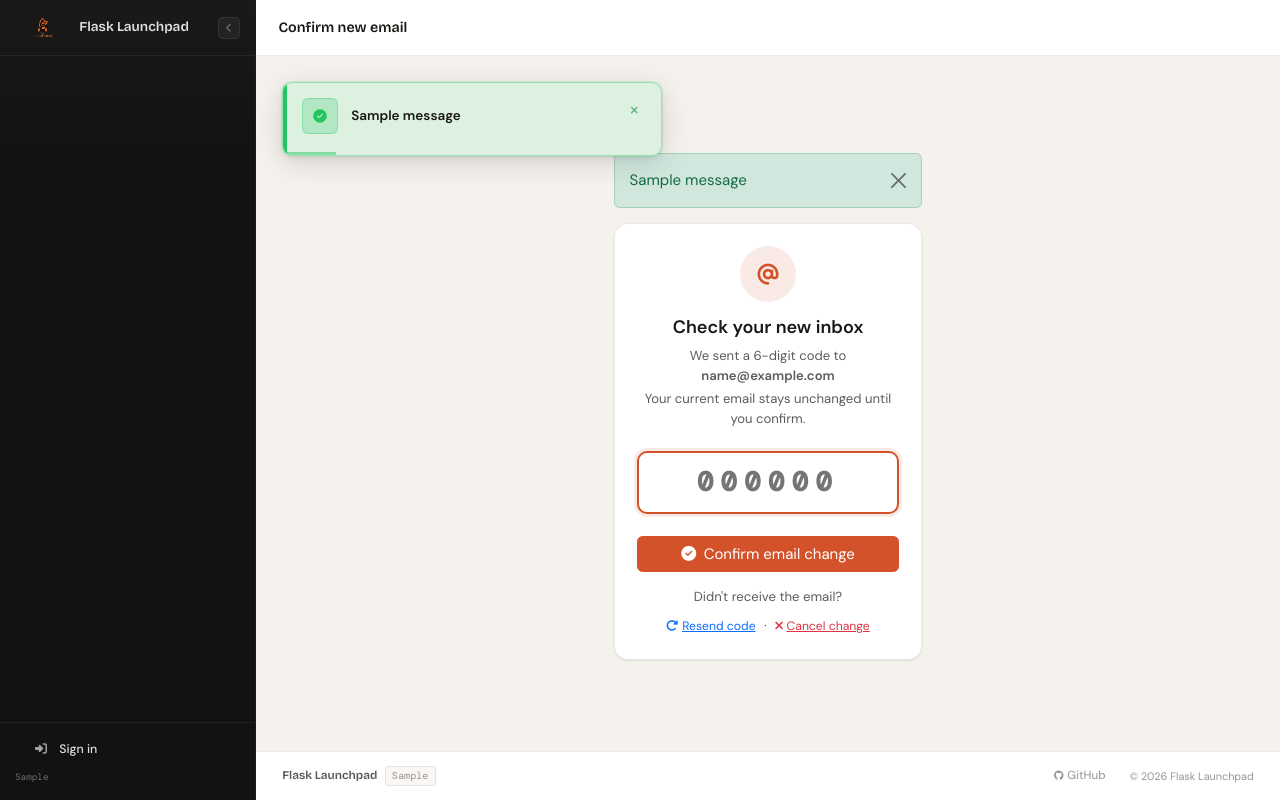
After one commit to ecrou-exact/flask-launchpad, a Python web app: template app/templates/account/verify_email_change.html in a window 1280 px wide. The commit adds this page. Run offline with Jinja, Linux system fonts and the light colour scheme; the template is opened without the code that fills it: most values are stand-ins (such as "Sample title", 1, 10 or a date in 2020); one stand-in notice (Sample message) is shown.

Commit message:
add: [account] implement email change verification process with pending email fields

```diff
--- a/app/core/db_class/user.py
+++ b/app/core/db_class/user.py
@@ -34,8 +34,11 @@ class User(UserMixin, db.Model):
     force_logout             = db.Column(db.Boolean,  default=False, nullable=False)
     session_version          = db.Column(db.Integer,  default=0,     nullable=False)
     last_seen_at             = db.Column(db.DateTime, nullable=True)
-    verification_token       = db.Column(db.String(8),  nullable=True)
+    verification_token       = db.Column(db.String(8),   nullable=True)
     verification_expires_at  = db.Column(db.DateTime,   nullable=True)
+    pending_email            = db.Column(db.String(128), nullable=True)
+    pending_email_token      = db.Column(db.String(8),   nullable=True)
+    pending_email_expires_at = db.Column(db.DateTime,    nullable=True)
 
     # ── Profile ──────────────────────────────────────────────
     bio             = db.Column(db.String(500), nullable=True)
--- /dev/null
+++ b/app/templates/account/verify_email_change.html
@@ -0,0 +1,170 @@
+{% extends 'base.html' %}
+{% block page_title %}Confirm new email{% endblock %}
+
+{% block head_extra %}
+<link rel="stylesheet" href="{{ url_for('static', filename='css/account/account.css') }}">
+<style>
+.verify-code-input {
+    font-family: var(--font-mono);
+    font-size: 1.8rem;
+    font-weight: 700;
+    letter-spacing: .5rem;
+    text-align: center;
+    border: 2px solid var(--border);
+    border-radius: var(--radius-md);
+    padding: .6rem 1rem;
+    background: var(--bg-surface);
+    color: var(--text-main);
+    width: 100%;
+    transition: border-color .15s;
+}
+.verify-code-input:focus {
+    outline: none;
+    border-color: var(--brand);
+    box-shadow: 0 0 0 3px var(--brand-dim);
+}
+.verify-icon {
+    width: 56px;
+    height: 56px;
+    border-radius: 50%;
+    background: var(--brand-dim);
+    color: var(--brand);
+    display: flex;
+    align-items: center;
+    justify-content: center;
+    font-size: 1.4rem;
+    margin: 0 auto 1rem;
+}
+</style>
+{% endblock %}
+
+{% block content %}
+<div class="page-wrapper" v-cloak>
+    <loading-bar :active="!page_is_loading"></loading-bar>
+    <div v-if="page_is_loading">
+
+        <div class="page-header">
+            <div>
+                <nav aria-label="breadcrumb">
+                    <ol class="breadcrumb mb-1">
+                        <li class="breadcrumb-item"><a href="/">Home</a></li>
+                        <li class="breadcrumb-item"><a href="{{ url_for('account.index') }}">Account</a></li>
+                        <li class="breadcrumb-item active">Confirm new email</li>
+                    </ol>
+                </nav>
+                <h1 class="page-title">Confirm new email</h1>
+            </div>
+        </div>
+
+        <div class="page-body">
+            <div class="row justify-content-center">
+                <div class="col-12 col-sm-9 col-md-7 col-lg-5 col-xl-4">
+
+                    {% with messages = get_flashed_messages(with_categories=true) %}
+                        {% for category, message in messages %}
+                        <div class="alert alert-{{ category }} alert-dismissible fade show mb-3" role="alert">
+                            {{ message }}
+                            <button type="button" class="btn-close" data-bs-dismiss="alert"></button>
+                        </div>
+                        {% endfor %}
+                    {% endwith %}
+
+                    <div class="card">
+                        <div class="card-body p-4">
+
+                            <div class="text-center mb-4">
+                                <div class="verify-icon">
+                                    <i class="fas fa-at"></i>
+                                </div>
+                                <h2 style="font-size:1.2rem;font-weight:700;margin:0 0 .5rem;">Check your new inbox</h2>
+                                <p class="text-muted small mb-0">
+                                    We sent a 6-digit code to<br>
+                                    <strong>{{ new_email }}</strong>
+                                </p>
+                                <p class="text-muted small mt-1 mb-0">
+                                    Your current email stays unchanged until you confirm.
+                                </p>
+                            </div>
+
+                            <form method="post" action="{{ url_for('account.verify_email_change') }}" autocomplete="off">
+                                <input type="hidden" name="csrf_token" value="{{ csrf_token() }}">
+
+                                <div class="mb-4">
+                                    <input type="text"
+                                           name="code"
+                                           id="code"
+                                           class="verify-code-input"
+                                           maxlength="6"
+                                           pattern="[0-9]{6}"
+                                           inputmode="numeric"
+                                           autocomplete="one-time-code"
+                                           placeholder="000000"
+                                           autofocus
+                                           required>
+                                </div>
+
+                                <div class="d-grid">
+                                    <button type="submit" class="btn btn-primary">
+                                        <i class="fas fa-circle-check me-2"></i>Confirm email change
+                                    </button>
+                                </div>
+                            </form>
+
+                            <div class="text-center mt-3">
+                                {% if expires_at %}
+                                <p class="text-muted small mb-2">
+                                    <i class="fas fa-clock me-1"></i>Code expires in 30 minutes.
+                                </p>
+                                {% endif %}
+
+                                <p class="text-muted small mb-2">Didn't receive the email?</p>
+                                <form method="post" action="{{ url_for('account.resend_email_change_verification') }}" class="d-inline me-2">
+                                    <input type="hidden" name="csrf_token" value="{{ csrf_token() }}">
+                                    <button type="submit" class="btn btn-link btn-sm p-0" style="font-size:.8125rem;">
+                                        <i class="fas fa-rotate-right me-1"></i>Resend code
+                                    </button>
+                                </form>
+                                <span class="text-muted small">·</span>
+                                <form method="post" action="{{ url_for('account.cancel_email_change') }}" class="d-inline ms-2">
+                                    <input type="hidden" name="csrf_token" value="{{ csrf_token() }}">
+                                    <button type="submit" class="btn btn-link btn-sm p-0 text-danger" style="font-size:.8125rem;">
+                                        <i class="fas fa-xmark me-1"></i>Cancel change
+                                    </button>
+                                </form>
+                            </div>
+
+                        </div>
+                    </div>
+
+                </div>
+            </div>
+        </div>
+    </div>
+</div>
+{% endblock %}
+
+{% block script %}
+<script type="module">
+    const { createApp, ref, onMounted } = Vue
+    import { message_list } from '/static/js/toaster.js'
+    import LoadingBar from '/static/js/components/loading-bar.js'
+
+    createApp({
+        delimiters: ['[[', ']]'],
+        components: { LoadingBar },
+        setup() {
+            const page_is_loading = ref(false)
+            onMounted(() => {
+                page_is_loading.value = true
+                const input = document.getElementById('code')
+                if (input) {
+                    input.addEventListener('input', () => {
+                        if (/^\d{6}$/.test(input.value)) input.closest('form').submit()
+                    })
+                }
+            })
+            return { message_list, page_is_loading }
+        }
+    }).mount('#main-container')
+</script>
+{% endblock %}
```
Also changed, not shown: app/features/account/account.py (+88 -0 lines), app/features/account/account_core.py (+58 -2 lines), app/templates/account/edit.html (+23 -0 lines), migrations/versions/bc8dad771541_add_pending_email_change_fields_to_user.py (added, +36 -0 lines), tests/account/test_account.py (+118 -0 lines).
